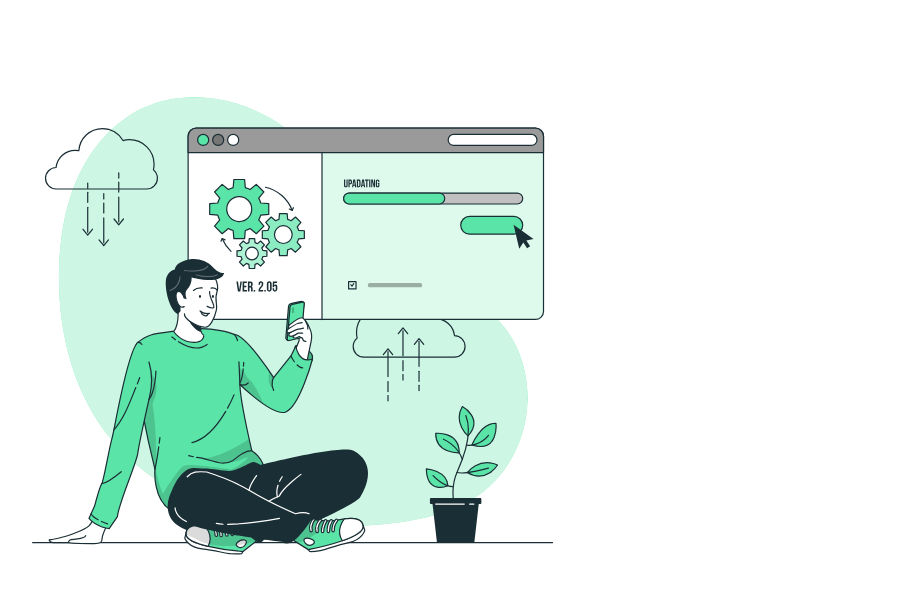
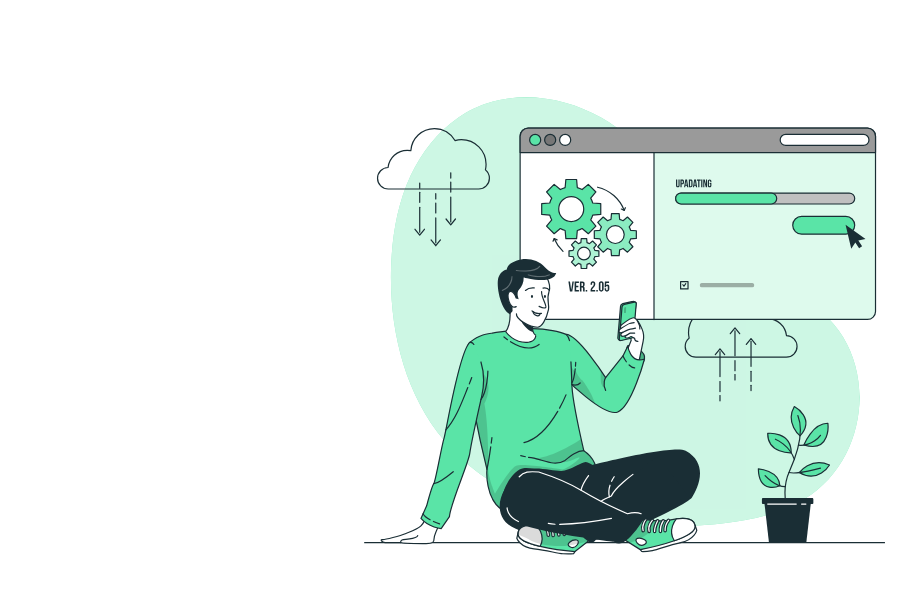
Before and after one commit to lifeeric/lifeeric.github.io, a plain HTML site: page index.html in a window 1280 px wide. Shown: the whole page, without its empty margins (17-933 px from the left). Drawn offline with Linux system fonts and the light colour scheme.

Commit message:
width fixed

```diff
--- a/index.html
+++ b/index.html
@@ -1,22 +1,26 @@
 <!DOCTYPE html>
 <html>
+
 <head>
     <title>Updating</title>
     <style>
         .container {
-                text-align: center;
+            display: flex;
+            justify-content: center;
+            align-items: center;
+        }
+
+        .container img {
             max-width: 600px;
             max-height: 600px;
         }
-            .container img {
-                width: 100%;
-                height: 100%;
-            }
     </style>
 </head>
+
 <body>
     <div class="container">
         <img src="./4133818.svg" />
     </div>
 </body>
+
 </html>
```
Lines whose indentation alone changed are shown as unchanged.
